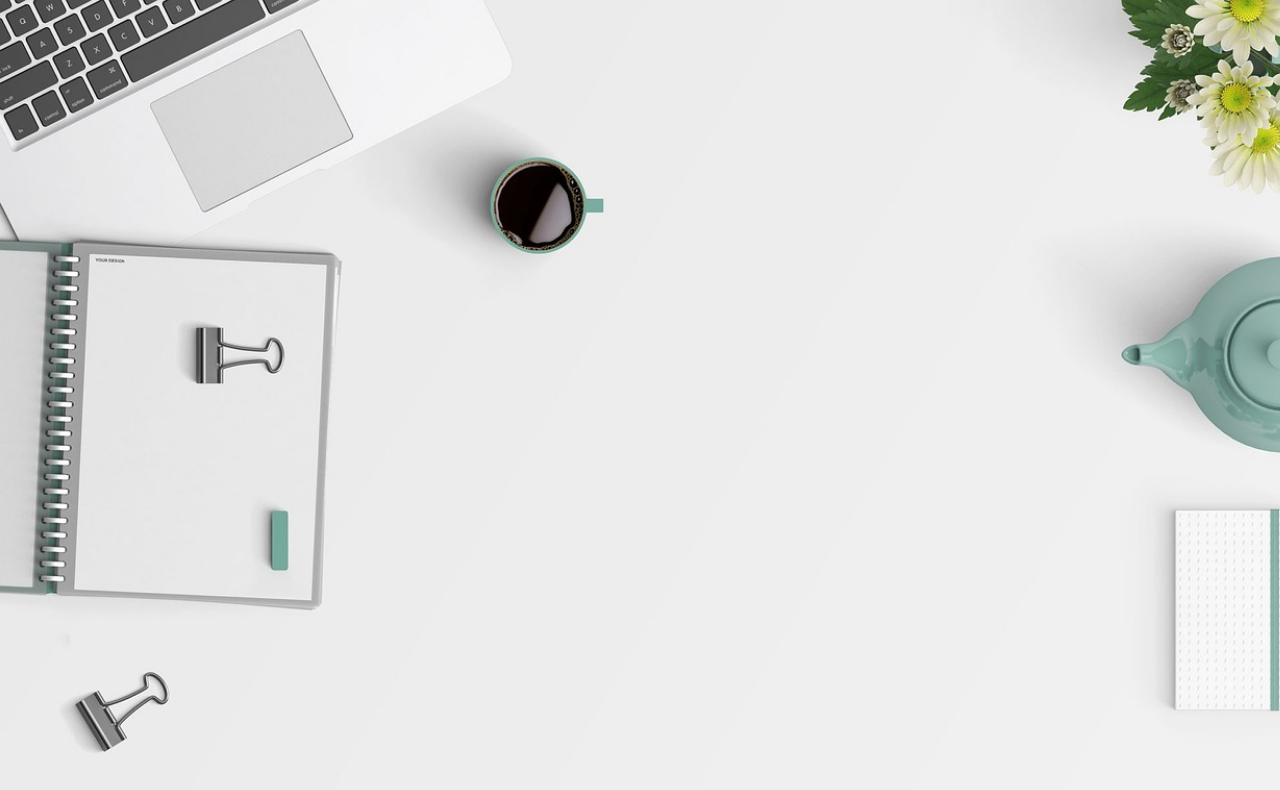
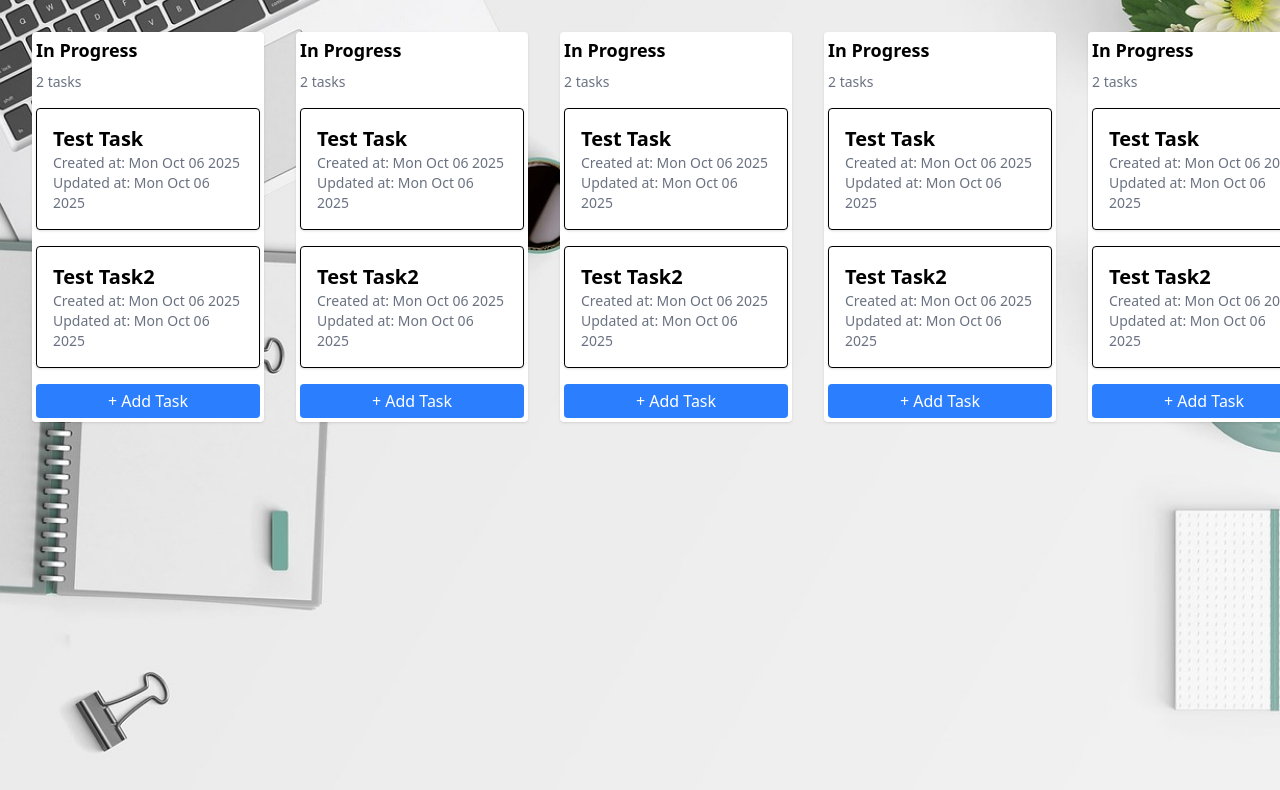
Before and after one commit to ndmanhSoict/ToDoListExercise, a React (Vite) app: page /test in a window 1280 px wide. Shown: the top 790 px of the page. Built offline with nearby package versions, Linux system fonts and the light colour scheme.

Commit message:
feat: add ColumnTask Component

```diff
--- /dev/null
+++ b/src/TestComponent.tsx
@@ -0,0 +1,16 @@
+import ColumnTask from './shared/components/ColumnTask';
+
+export default function TestComponent() {
+  return (
+    <div className="flex overflow-x-auto p-4">
+      <ColumnTask header="In Progress" count={2} />
+      <ColumnTask header="In Progress" count={2} />
+      <ColumnTask header="In Progress" count={2} />
+      <ColumnTask header="In Progress" count={2} />
+      <ColumnTask header="In Progress" count={2} />
+      <ColumnTask header="In Progress" count={2} />
+      <ColumnTask header="In Progress" count={2} />
+      <ColumnTask header="In Progress" count={2} />
+    </div>
+  );
+}
--- a/src/routes/__root.tsx
+++ b/src/routes/__root.tsx
@@ -3,7 +3,7 @@ import { TanStackRouterDevtools } from '@tanstack/react-router-devtools';
 
 const RootLayout = () => (
   <>
-    <div className="bg-[url(./assets/images/bg.jpg)] bg-cover min-h-screen absolute top-0 left-0 right-0 -z-10 bg-color-[rgba(0,0,0,0.5)]">
+    <div className="bg-[url(./assets/images/bg.jpg)] bg-cover bg-fixed min-h-screen absolute top-0 left-0 right-0 -z-10">
       <Outlet />
       <TanStackRouterDevtools />
     </div>
--- a/src/routes/test.tsx
+++ b/src/routes/test.tsx
@@ -1,5 +1,9 @@
 import { createFileRoute } from '@tanstack/react-router';
-
+import TestComponent from '../TestComponent';
 export const Route = createFileRoute('/test')({
-  component: () => <>{/* <TestComponent /> */}</>,
+  component: () => (
+    <>
+      <TestComponent />
+    </>
+  ),
 });
--- /dev/null
+++ b/src/shared/components/ColumnTask.tsx
@@ -0,0 +1,54 @@
+import { useEffect, useState } from 'react';
+import type { Task } from '../type/TypeTask';
+import TaskComponent from './TaskComponent';
+
+export default function ColumnTask({ header, count }: { header: string; count: number }) {
+  const [taskList, setTaskList] = useState<Task[]>([]);
+  useEffect(() => {
+    setTaskList([
+      {
+        id: '1',
+        title: 'Test Task',
+        description: 'This is a test task',
+        status: 'IN_PROGRESS',
+        createdAt: new Date(),
+        updatedAt: new Date(),
+      },
+      {
+        id: '2',
+        title: 'Test Task2',
+        description: 'This is a test task',
+        status: 'IN_PROGRESS',
+        createdAt: new Date(),
+        updatedAt: new Date(),
+      },
+    ]);
+  }, []);
+  return (
+    <div className="flex flex-col w-68 bg-white shadow m-4 rounded p-1">
+      <h2 className="font-bold text-lg mb-2">{header}</h2>
+      <p className="text-sm text-gray-500 mb-4">{count} tasks</p>
+      {taskList.map((task) => (
+        <TaskComponent key={task.id} task={task} />
+      ))}
+      <button
+        className="mt-auto bg-blue-500 text-white py-2 px-4 rounded hover:bg-blue-600"
+        onClick={() =>
+          setTaskList([
+            ...taskList,
+            {
+              id: String(taskList.length + 1),
+              title: `Test Task ${taskList.length + 1}`,
+              description: 'This is a test task',
+              status: 'IN_PROGRESS',
+              createdAt: new Date(),
+              updatedAt: new Date(),
+            },
+          ])
+        }
+      >
+        + Add Task
+      </button>
+    </div>
+  );
+}
--- a/src/shared/components/TaskComponent.tsx
+++ b/src/shared/components/TaskComponent.tsx
@@ -0,0 +1,10 @@
+import type { Task } from '../type/TypeTask';
+export default function TaskComponent({ task }: { task: Task }) {
+  return (
+    <div className="border p-4 mb-4 rounded bg-white shadow w-56 block mx-auto" draggable={true}>
+      <h2 className="text-xl font-bold">{task.title}</h2>
+      <p className="text-sm text-gray-500">Created at: {task.createdAt.toDateString()}</p>
+      <p className="text-sm text-gray-500">Updated at: {task.updatedAt.toDateString()}</p>
+    </div>
+  );
+}
```
